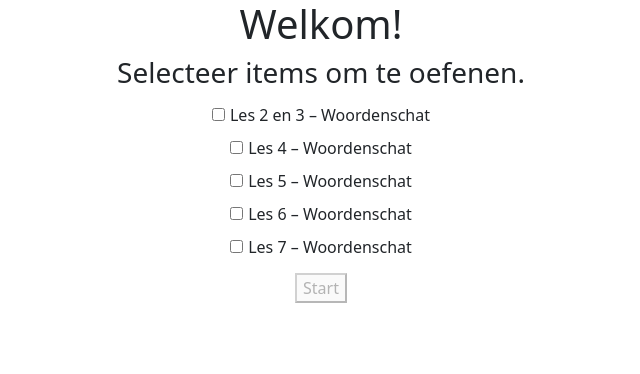
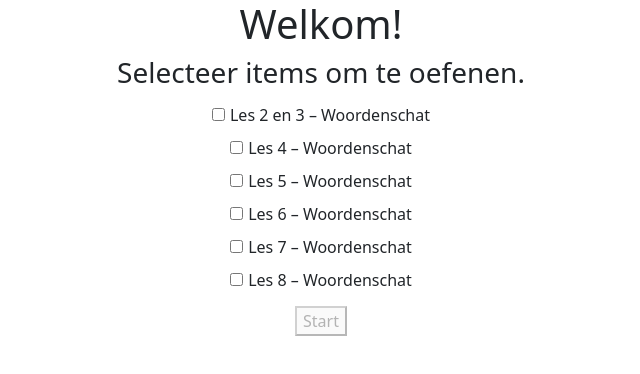
Before and after one commit to wilcomuit/bijbels-hebreeuws, a Vue app: page / in a window 1280 px wide. Shown: the top 374 px of the page, without its empty margins (319-959 px from the left). Built offline with nearby package versions, Linux system fonts and the light colour scheme.

Commit message:
Added lesson 8.

```diff
--- a/src/lessons/_lessonList.ts
+++ b/src/lessons/_lessonList.ts
@@ -3,6 +3,7 @@ import lesson4Vocabulary from '@/lessons/lesson4/vocabulary'
 import lesson5Vocabulary from '@/lessons/lesson5/vocabulary'
 import lesson6Vocabulary from '@/lessons/lesson6/vocabulary'
 import lesson7Vocabulary from '@/lessons/lesson7/vocabulary'
+import lesson8Vocabulary from '@/lessons/lesson8/vocabulary'
 
 export default function lessonList() {
   return [
@@ -11,5 +12,6 @@ export default function lessonList() {
     lesson5Vocabulary,
     lesson6Vocabulary,
     lesson7Vocabulary,
+    lesson8Vocabulary
   ]
 }
--- /dev/null
+++ b/src/lessons/lesson8/vocabulary.ts
@@ -0,0 +1,100 @@
+const questions: Array<QuestionType> = [
+  {
+    question: 'אֶבֶן',
+    answers: ['steen'],
+    type: 'woordenschat'
+  },
+  {
+    question: 'דּוֹר',
+    answers: ['geslacht', 'generatie'],
+    type: 'woordenschat'
+  },
+  {
+    question: 'יְרוּשָׁלַיִם',
+    answers: ['Jeruzalem'],
+    type: 'woordenschat'
+  },
+  {
+    question: 'כֹּה',
+    answers: ['zo', 'aldus'],
+    type: 'woordenschat'
+  },
+  {
+    question: 'לֶחֶם',
+    answers: ['brood', 'strijd'],
+    type: 'woordenschat'
+  },
+  {
+    question: 'מִדְבָּר',
+    answers: ['woestijn', 'wildernis', 'mond'],
+    type: 'woordenschat'
+  },
+  {
+    question: 'מָה',
+    answers: ['wat', 'wat voor een', 'hoe', 'waarom'],
+    type: 'woordenschat'
+  },
+  {
+    question: 'מִי',
+    answers: ['wie', 'iemand'],
+    type: 'woordenschat'
+  },
+  {
+    question: 'מִשְׁפָּט',
+    answers: ['rechtspraak', 'uitspraak', 'vonnis', 'recht', 'gerechtigheid'],
+    type: 'woordenschat'
+  },
+  {
+    question: 'משֶׁה',
+    answers: ['Mozes'],
+    type: 'woordenschat'
+  },
+  {
+    question: 'נָבִיא',
+    answers: ['profeet'],
+    type: 'woordenschat'
+  },
+  {
+    question: 'נַעַר',
+    answers: ['jongen', 'knecht'],
+    type: 'woordenschat'
+  },
+  {
+    question: 'נַעֲרָה',
+    answers: ['meisje', 'dienstmaagd'],
+    type: 'woordenschat'
+  },
+  {
+    question: 'סֵפֶר',
+    answers: ['geschrift', 'brief', 'document', 'boek', 'register'],
+    type: 'woordenschat'
+  },
+  {
+    question: 'פֶּן',
+    answers: ['opdat niet', 'want anders'],
+    type: 'woordenschat'
+  },
+  {
+    question: 'רֶגֶל',
+    answers: ['voet', 'been'],
+    type: 'woordenschat'
+  },
+  {
+    question: 'שֶׁמֶן',
+    answers: ['vet', 'olie'],
+    type: 'woordenschat'
+  },
+  {
+    question: 'תּוֹרָה',
+    answers: ['onderwijzing', 'wet'],
+    type: 'woordenschat'
+  }
+]
+const lesson8Vocabulary: LessonType = {
+  id: 'lesson8-vocabulary',
+  name: 'Les 8 – Woordenschat',
+  type: 'woordenschat',
+  active: false,
+  questions
+}
+export default lesson8Vocabulary
```
